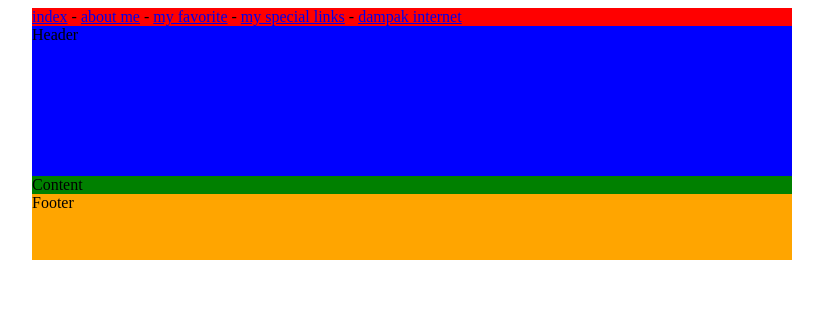
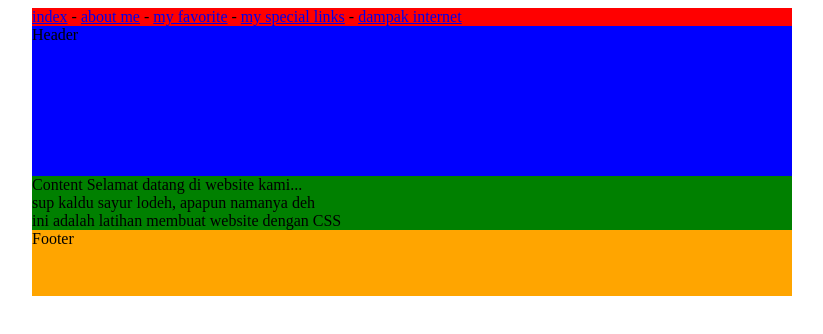
Before and after one commit to SitiKamila88/Latihan_bisdig, a plain HTML site: page index2.html in a window 1280 px wide. Shown: the whole page, without its empty margins (228-1051 px from the left). Drawn offline with Linux system fonts and the light colour scheme.

Commit message:
latihan index 2

```diff
--- a/index2.html
+++ b/index2.html
@@ -16,7 +16,11 @@
         <a href="dampak.html">dampak internet</a>
     </div>
     <div id="header">Header</div>
-    <div id="content">Content</div>
+    <div id="content">Content
+        Selamat datang di website kami...<br />
+        sup kaldu sayur lodeh, apapun namanya deh<br />
+        ini adalah latihan membuat website dengan CSS
+    </div>
     <div id="footer">Footer</div>
 </div>
 </body>
```
